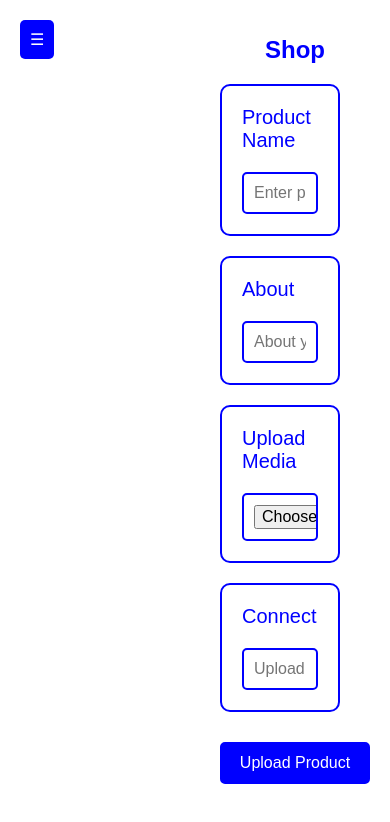
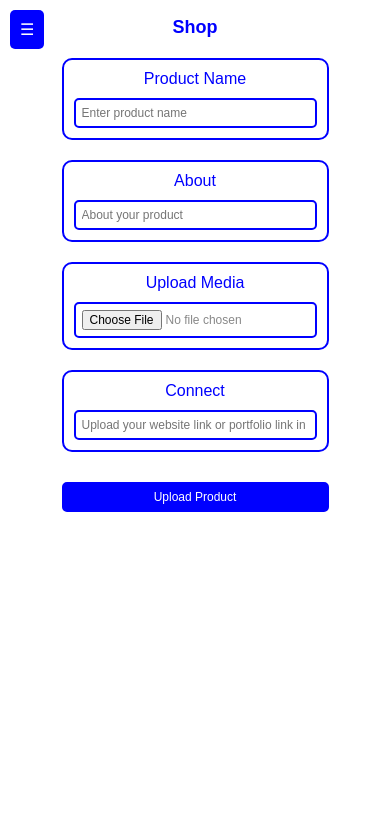
Before and after one commit to saidinesh49/loot, a website: page shop2.html in a window 390 px wide. Drawn offline with Linux system fonts and the light colour scheme.

Commit message:
Ui change

```diff
--- a/shop2.html
+++ b/shop2.html
@@ -15,6 +15,7 @@
 
         .container {
             display: flex;
+            flex-direction: column;
             height: 100vh;
         }
 
@@ -83,7 +84,7 @@
             justify-content: flex-start;
             align-items: center;
             padding: 20px;
-            margin-left: 200px; /* Adjusted for the sidebar */
+            margin-left: 50px; /* Adjusted for the sidebar */
             transition: margin-left 0.3s ease;
         }
 
@@ -94,10 +95,12 @@
         h1 {
             font-size: 24px;
             margin-bottom: 20px;
+            text-align: center;
+            width: 100%;
         }
 
         .section {
-            width: 80%;
+            width: 100%; /* Adjusted for PC screens */
             margin-bottom: 20px;
             padding: 20px;
             border: 2px solid #0000ff;
@@ -107,7 +110,7 @@
 
         .section-title {
             font-size: 20px;
-            margin-bottom: 10px;
+            margin-bottom: 0;
         }
 
         .input-field, .upload-btn, .add-more-btn {
@@ -172,6 +175,75 @@
         .back-button:hover {
             background-color: blue;
             color: white;
+        }
+
+        @media (max-width: 768px) {
+            .sidebar {
+                width: 150px;
+            }
+
+            .sidebar.show {
+                width: 200px;
+            }
+
+            .main-content {
+                margin-left: 0;
+                padding: 10px;
+                text-align: center;
+            }
+
+            h1 {
+                font-size: 20px;
+            }
+
+            .section {
+                width: 90%;
+                padding: 15px;
+            }
+
+            .section-title {
+                font-size: 18px;
+            }
+
+            .input-field, .upload-btn, .add-more-btn {
+                font-size: 14px;
+                padding: 8px;
+            }
+
+            .menu-button {
+                top: 10px;
+                left: 10px;
+            }
+        }
+
+        @media (max-width: 480px) {
+            .sidebar button {
+                width: 90%;
+                font-size: 14px;
+                padding: 8px 16px;
+            }
+
+            .main-content {
+                padding: 5px;
+            }
+
+            .section {
+                width: 100%;
+                padding: 10px;
+            }
+
+            .input-field, .upload-btn, .add-more-btn {
+                font-size: 12px;
+                padding: 6px;
+            }
+
+            h1 {
+                font-size: 18px;
+            }
+
+            .section-title {
+                font-size: 16px;
+            }
         }
     </style>
 </head>
```
Also changed, not shown: acc.html (+47 -1 lines), loot.html (+16 -4 lines), shop.html (+57 -1 lines).
